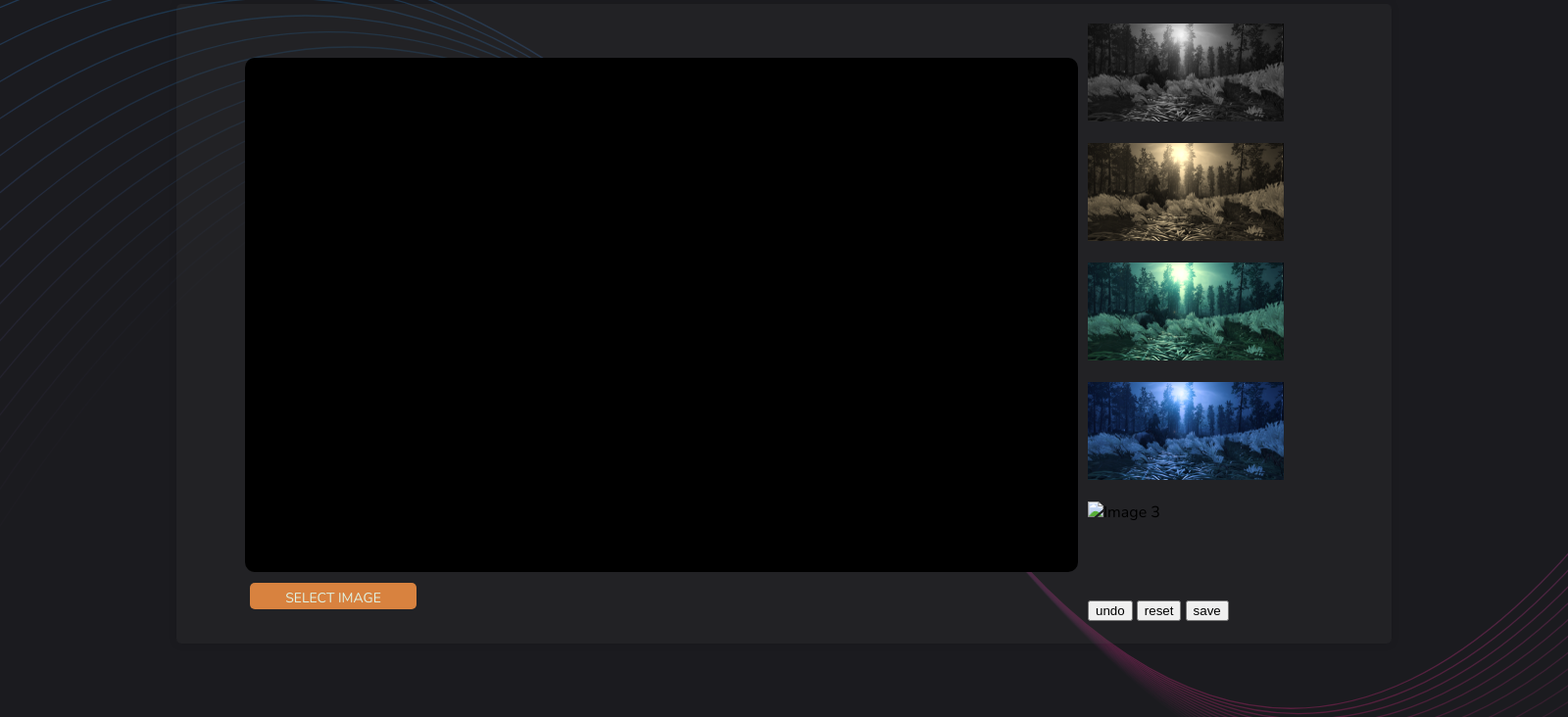
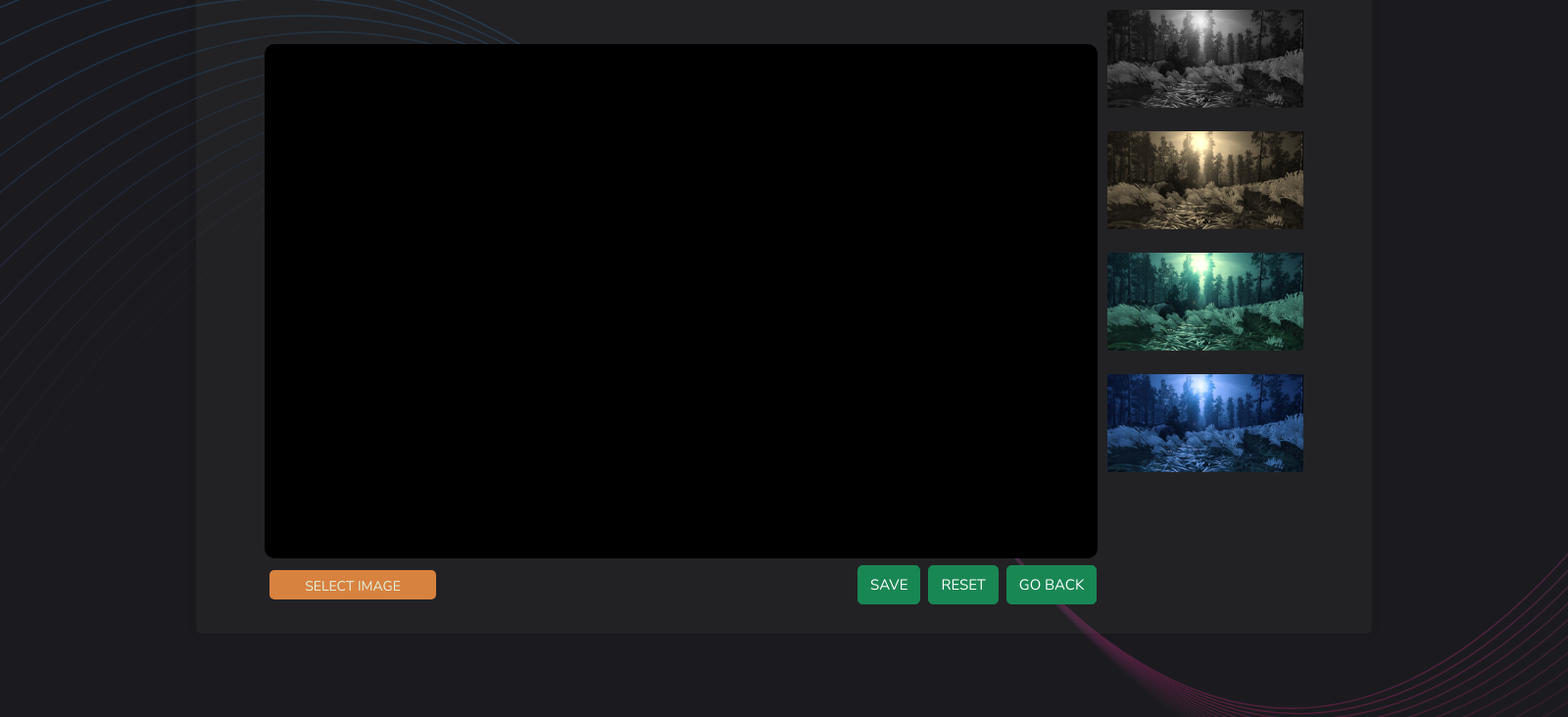
Before and after one commit to Yashwanth-13/Crypto-Canvas, an Electron app: page html/Effects.html in a window 1600 px wide. Shown: the part 68-800 px from the top of the page at 98% size. Drawn offline with nearby package versions, Linux system fonts and the light colour scheme.

Commit message:
UI is gonna be guddest

```diff
--- a/html/Effects.html
+++ b/html/Effects.html
@@ -2,6 +2,7 @@
 <html lang="en">
 <head>
     <meta charset="UTF-8">
+    <link href="https://cdn.jsdelivr.net/npm/bootstrap@5.0.2/dist/css/bootstrap.min.css" rel="stylesheet" integrity="sha384-EVSTQN3/azprG1Anm3QDgpJLIm9Nao0Yz1ztcQTwFspd3yD65VohhpuuCOmLASjC" crossorigin="anonymous">
     <link rel="preconnect" href="https://fonts.googleapis.com">
     <link rel="preconnect" href="https://fonts.gstatic.com" crossorigin>
     <link href="https://fonts.googleapis.com/css2?family=Nunito:ital,wght@0,200..1000;1,200..1000&display=swap" rel="stylesheet">
@@ -13,7 +14,7 @@
             height: 100px;
             overflow: hidden;
             position: relative;
-            margin-right: 20px; /* Add space between image effects */
+            margin-right: 20px;
         }
 
         .image-list-item img {
@@ -25,18 +26,6 @@
 
         .image-list-item:hover img {
             transform: scale(1.1); /* Zoom effect on hover */
-        }
-
-        .grayscale-effect {
-            filter: grayscale(100%);
-        }
-
-        .blur-effect {
-            filter: blur(5px);
-        }
-
-        .sepia-effect {
-            filter: sepia(100%);
         }
         .invert-effect:hover img {
             filter: invert(100%); /* Invert effect */
@@ -58,7 +47,12 @@
         <div id="picture-box">
             <canvas id="canvas" width="800" height="800" ></canvas><br>
             <input accept="image/*" type='file' name='imgInp' id="imgInp" onchange="bring()"/>
-            <div class="selector"><label id="file-input-label" for="imgInp">Select Image</label></div>
+            <div class="btn-holder">
+                <div class="selector"><label id="file-input-label"  for="imgInp">Select Image</label></div>
+                <button class="btn btn-success bunch" onclick="popsave()" style="margin-left: 50%">SAVE</button>
+                <button class="btn btn-success bunch" onclick="reset()" style="margin-left: 8px">RESET</button>
+                <button class="btn btn-success bunch" onclick="back()" style="margin-left: 8px">GO BACK</button>
+            </div>
             <img id="blah" src="" width="800" style="display: none ;" />
         </div>
 
@@ -76,12 +70,6 @@
             <div class="image-list-item">
                 <img src="../images/cool.png" alt="cool" onclick="cool()" >
             </div><br>
-            <div class="image-list-item">
-                <img src="../images/theunwanted.png" alt="Image 3" onclick="theunwanted()" >
-            </div>
-            <button onclick="undo()">undo</button>
-            <button onclick="reset()">reset</button>
-            <button onclick="popsave()">save</button>
         </div>
     </main>
     <script src="../renderer.js"></script>
```
Also changed, not shown: html/Editor.html (+0 -1 lines), html/Filters.html (+7 -1 lines).
